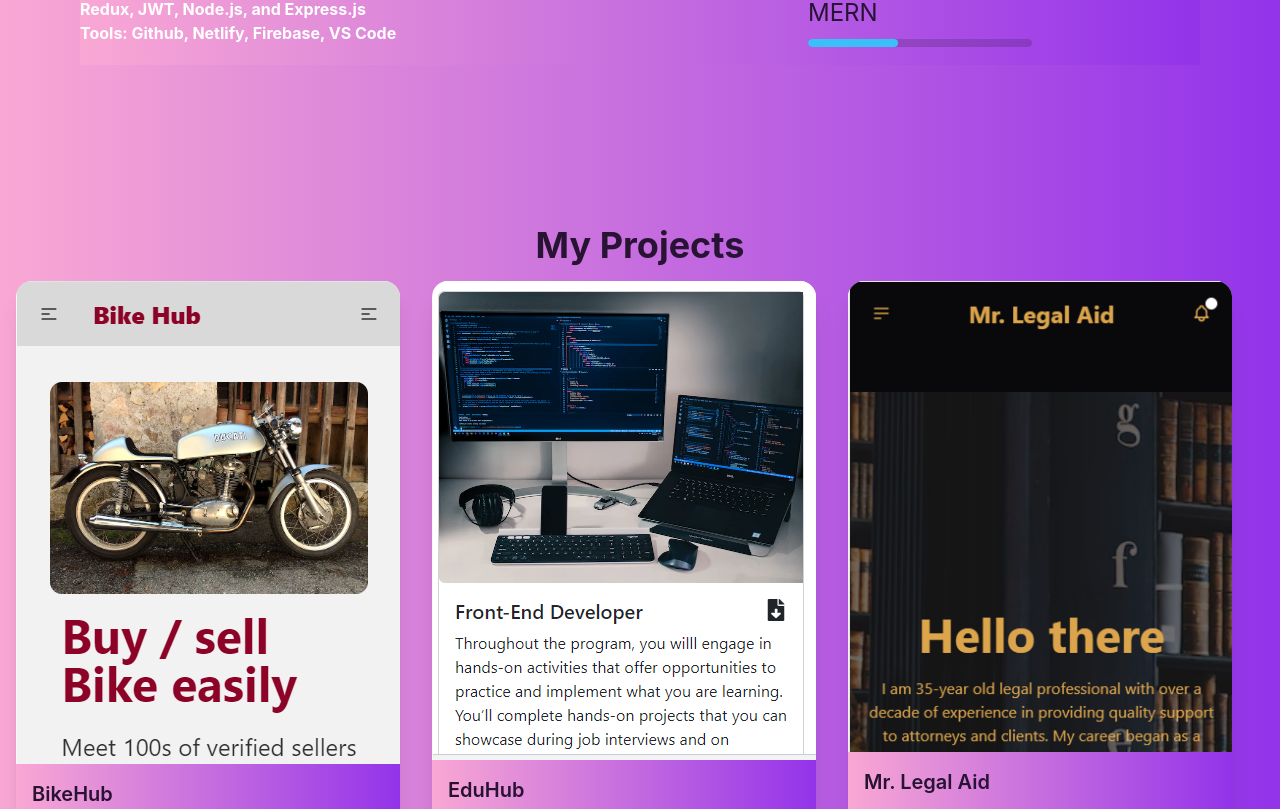
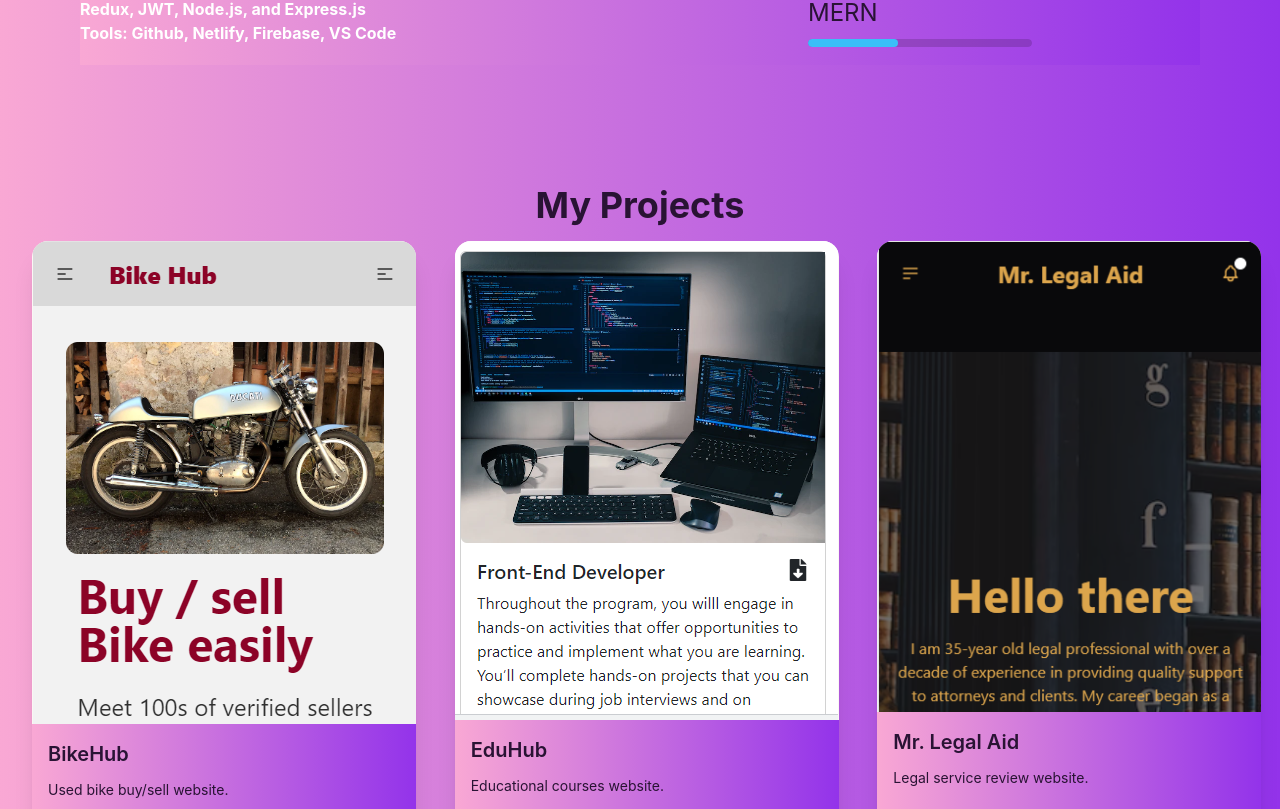
Before and after one commit to JNKarif/arifur-rahaman-portfolio, a React (Create React App) app: page / in a window 1280 px wide. Shown: the part 1211-2020 px from the top of the page. Built offline with nearby package versions, Linux system fonts and the light colour scheme.

Commit message:
progress-added

```diff
--- a/src/Pages/Home/Projects/Projects.js
+++ b/src/Pages/Home/Projects/Projects.js
@@ -15,13 +15,13 @@ const Projects = () => {
 
 
     return (
-        <div className="px-4 overflow-x-auto bg-gradient-to-r from-pink-300 to-purple-600 p-20">
+        <div className="py-10 overflow-x-auto bg-gradient-to-r from-pink-300 to-purple-600 ">
             <h2 className="text-4xl  text-center font-bold">My Projects</h2>
 
-            <div className="grid lg:grid-cols-3 md:grid-cols-2 py-4 ">
+            <div className="grid lg:grid-cols-3 md:grid-cols-2 py-4 gap-5 ml-8 ">
 
 
-            <div className="card card-compact w-96 bg-base-100 shadow-xl">
+            <div className="card card-compact w-96 bg-base-100 shadow-xl ">
   <figure><img src={bikehub} alt="Shoes" /></figure>
   <div className="card-body bg-gradient-to-r from-pink-300 to-purple-600">
     <h2 className="card-title">BikeHub</h2>
```
Also changed, not shown: src/Assets/projects/eduhome2.png (added), src/Assets/projects/legalhome1.png (added).
